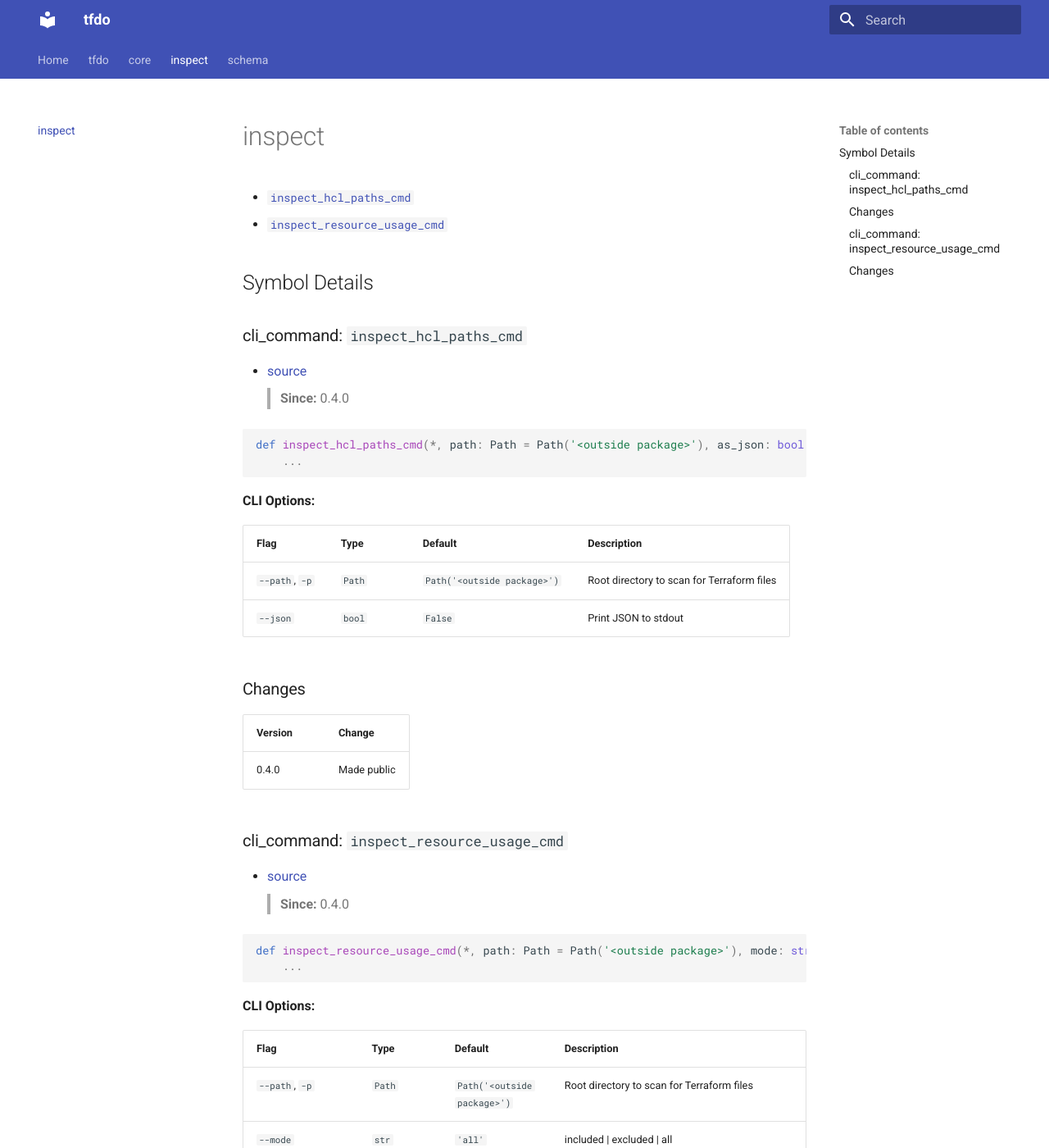
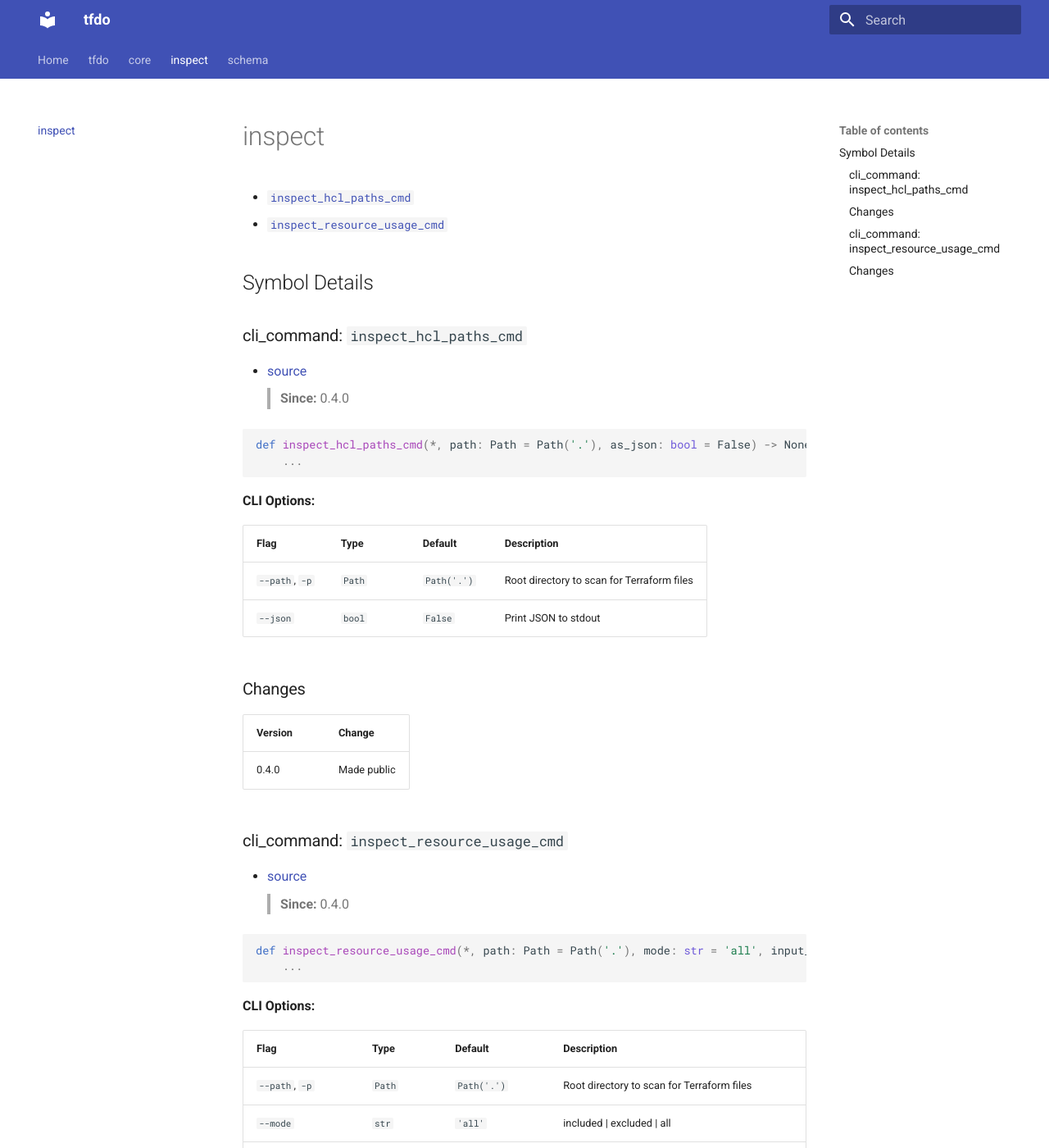
Before and after one commit to EspenAlbert/tfdo, an MkDocs documentation site: the page built from docs/inspect/index.md, in a window 1280 px wide and 1400 px high. Shown: the whole window at 82% size. Built offline with MkDocs 1.6.1 and Material for MkDocs 9.7.7, drawn with Linux system fonts in a browser that asks for light colours; some of the changed lines change nothing that is shown.

Commit message:
chore: :regen

````diff
--- a/docs/inspect/index.md
+++ b/docs/inspect/index.md
@@ -20,7 +20,7 @@
 > **Since:** 0.4.0
 
 ```python
-def inspect_hcl_paths_cmd(*, path: Path = Path('<outside package>'), as_json: bool = False) -> None:
+def inspect_hcl_paths_cmd(*, path: Path = Path('.'), as_json: bool = False) -> None:
     ...
 ```
 
@@ -28,7 +28,7 @@
 
 | Flag | Type | Default | Description |
 |---|---|---|---|
-| `--path`, `-p` | `Path` | `Path('<outside package>')` | Root directory to scan for Terraform files |
+| `--path`, `-p` | `Path` | `Path('.')` | Root directory to scan for Terraform files |
 | `--json` | `bool` | `False` | Print JSON to stdout |
 
 ### Changes
@@ -45,7 +45,7 @@
 > **Since:** 0.4.0
 
 ```python
-def inspect_resource_usage_cmd(*, path: Path = Path('<outside package>'), mode: str = 'all', input_only: bool = True, provider: str = ..., source: str | None = None, version: str = '>= 1.0', no_cache: bool = False, include: list[str] = [], exclude: list[str] = ['.github/*', 'tests/*']) -> None:
+def inspect_resource_usage_cmd(*, path: Path = Path('.'), mode: str = 'all', input_only: bool = True, provider: str = ..., source: str | None = None, version: str = '>= 1.0', no_cache: bool = False, include: list[str] = [], exclude: list[str] = ['.github/*', 'tests/*']) -> None:
     ...
 ```
 
@@ -53,7 +53,7 @@
 
 | Flag | Type | Default | Description |
 |---|---|---|---|
-| `--path`, `-p` | `Path` | `Path('<outside package>')` | Root directory to scan for Terraform files |
+| `--path`, `-p` | `Path` | `Path('.')` | Root directory to scan for Terraform files |
 | `--mode` | `str` | `'all'` | included \| excluded \| all |
 | `--input-only/--no-input-only` | `bool` | `True` | Input paths only in v1 (default: on) |
 | `--provider` | `str` | *required* | required_providers local name (e.g. mongodbatlas) |
````
Also changed, not shown: 1 other file.
